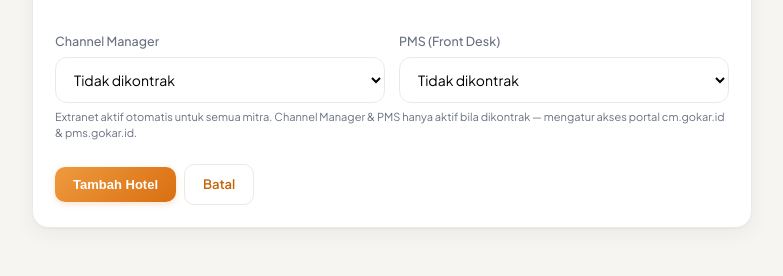
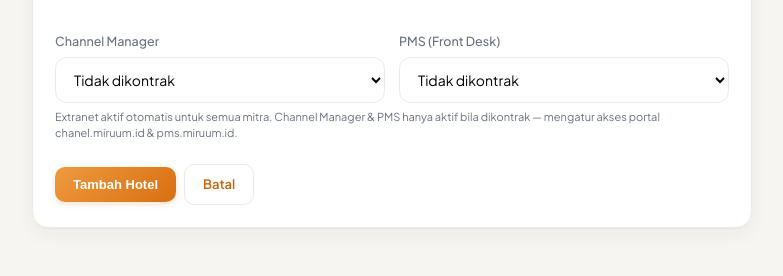
Before and after one commit to Jejenzmi/miruum, a Node project: template web/views/admin/hotel_form.ejs in a window 1280 px wide. Shown: the part 1252-1528 px from the top of the page, without its empty margins (252-1035 px from the left). Run offline with Node 20 templates, Linux system fonts and the light colour scheme; the template is opened without the code that fills it, so the values that code supplies are empty.

Commit message:
chore: full domain cutover gokar.id → miruum.id
- Replace all gokar.id references in code with miruum.id equivalents:
  nav cross-links (cm→chanel, pms, extranet), corporate messages,
  document footers (voucher/invoice/receipt), booking-engine base,
  app_update_url, PUBLIC_ORIGIN default.
- Compose defaults → api.miruum.id (storage/origin) + PUBLIC_APP_URL=miruum.id.
- Customer home now https://miruum.id (apex), storage+APK served on api.miruum.id.
- Old *.gokar.id Miruum sites decommissioned on the VPS (nginx disabled);
  other projects on gokar.id untouched. DB storage URLs rewritten to
  api.miruum.id. App already 100% miruum.id (no rebuild needed).

Co-Authored-By: Claude Opus 4.8 <noreply@anthropic.com>

```diff
--- a/backend/src/config.ts
+++ b/backend/src/config.ts
@@ -13,7 +13,7 @@ export const config = {
     secretKey: process.env.MINIO_SECRET_KEY || "miruum123",
     bucket: process.env.MINIO_BUCKET || "miruum",
   },
-  // Public base for stored objects, e.g. https://ota.gokar.id/storage (nginx → minio).
+  // Public base for stored objects, e.g. https://miruum.id/storage (nginx → minio).
   // Falls back to the direct minio endpoint for local dev.
   publicStorageUrl:
     process.env.PUBLIC_STORAGE_URL ||
--- a/backend/src/distribution.ts
+++ b/backend/src/distribution.ts
@@ -12,7 +12,7 @@ function dayUTC(d: Date): Date {
 }
 
 // Push host-to-host to every connected OTA. Pass `ownerId` to scope to one
-// partner hotel's inventory (the partner-facing Channel Manager at cm.gokar.id).
+// partner hotel's inventory (the partner-facing Channel Manager at chanel.miruum.id).
 export async function pushDistribution(prisma: PrismaClient, ownerId?: string): Promise<{ pushed: number; skipped: number }> {
   const maps = await prisma.roomChannelMap.findMany({
     where: {
--- a/backend/src/seed.ts
+++ b/backend/src/seed.ts
@@ -381,7 +381,7 @@ async function ensureRegions() {
   return n;
 }
 
-// Demo corporate & government booking accounts (corporate.gokar.id).
+// Demo corporate & government booking accounts (corporate.miruum.id).
 async function ensureCorporate() {
   const orgs = [
     { type: "CORPORATE" as const, name: "PT Nusantara Jaya", email: "billing@nusantarajaya.co.id", phone: "0215551234", address: "Jl. Sudirman No. 1, Jakarta", taxId: "01.234.567.8-901.000", creditLimit: 100000000, adminName: "Corporate Admin", adminEmail: "corp@nusantara.id", pass: "corp123" },
--- a/backend/src/server.ts
+++ b/backend/src/server.ts
@@ -65,7 +65,7 @@ const otpLimiter = rateLimit({
 });
 
 const PORT = config.port;
-const PUBLIC_ORIGIN = process.env.PUBLIC_ORIGIN || "https://ota.gokar.id";
+const PUBLIC_ORIGIN = process.env.PUBLIC_ORIGIN || "https://api.miruum.id";
 const rupiah = (n: number) => "Rp " + Math.round(n).toLocaleString("id-ID");
 
 const publicUser = (u: any) => ({
@@ -1707,7 +1707,7 @@ async function qrSvg(text: string): Promise<string> {
 const fmtDate = (d: Date) => d.toLocaleDateString("id-ID", { weekday: "long", day: "numeric", month: "long", year: "numeric" });
 const fmtShort = (d: Date) => d.toLocaleDateString("id-ID", { day: "2-digit", month: "short", year: "numeric" });
 
-// ─────────── Corporate & Government booking (corporate.gokar.id) ───────────
+// ─────────── Corporate & Government booking (corporate.miruum.id) ───────────
 async function corporateOf(req: AuthRequest) {
   const u = await prisma.user.findUnique({ where: { id: req.userId }, select: { name: true, email: true, phone: true, corporate: true } });
   if (!u?.corporate) return null;
@@ -1854,7 +1854,7 @@ app.get("/api/corporate-invoices/:id", async (req, res) => {
   <table class="items">${rows}</table>
   <div class="tot"><span>Total Tagihan</span><span>${rupiah(Number(inv.amount))}</span></div>
   ${inv.note ? `<div class="muted" style="font-size:12px;margin-top:10px">${inv.note}</div>` : ""}
-  <div class="foot">Mohon lakukan pembayaran sebelum jatuh tempo. Diterbitkan elektronik oleh Miruum, sah tanpa tanda tangan.<br>ota.gokar.id · support@miruum.id</div>
+  <div class="foot">Mohon lakukan pembayaran sebelum jatuh tempo. Diterbitkan elektronik oleh Miruum, sah tanpa tanda tangan.<br>miruum.id · support@miruum.id</div>
 </div></div>
 <div class="actions"><button class="pbtn" onclick="window.print()">Cetak / Simpan PDF</button></div>
 </body></html>`);
@@ -1899,7 +1899,7 @@ app.post("/api/admin/corporate-applications/:id/approve", requireRole("ADMIN"),
     data: { name: app.picName, email: app.email, passwordHash: await bcrypt.hash(tempPass, 10), role: "CORPORATE", corporateId: corp.id, phone: app.phone },
   });
   await prisma.corporateApplication.update({ where: { id: app.id }, data: { status: "APPROVED" } });
-  await dispatch(prisma, { title: "Akun Korporat Disetujui", body: `Akun korporat ${app.companyName} aktif. Login di corporate.gokar.id — email: ${app.email}, sandi: ${tempPass}`, type: "success", email: app.email });
+  await dispatch(prisma, { title: "Akun Korporat Disetujui", body: `Akun korporat ${app.companyName} aktif. Login di corporate.miruum.id — email: ${app.email}, sandi: ${tempPass}`, type: "success", email: app.email });
   res.json({ ok: true, credentials: { email: app.email, password: tempPass } });
 });
 
@@ -2007,7 +2007,7 @@ app.get("/api/vouchers/:code", async (req, res) => {
   <div class="row"><span class="k">Durasi</span><span class="v2">${b.nights} malam</span></div>
   <div class="row"><span class="k">Alamat</span><span class="v2">${b.hotel.address}</span></div>
   ${b.hotel.checkInInfo ? `<div class="sec">Informasi Check-in</div><div style="font-size:12.5px;color:#5a6069;line-height:1.6">${b.hotel.checkInInfo}</div>` : ""}
-  <div class="foot">E-voucher resmi Miruum — bukti pemesanan menginap. Tunjukkan saat check-in.<br>Butuh bantuan? Live Chat CS di aplikasi Miruum · ota.gokar.id</div>
+  <div class="foot">E-voucher resmi Miruum — bukti pemesanan menginap. Tunjukkan saat check-in.<br>Butuh bantuan? Live Chat CS di aplikasi Miruum · miruum.id</div>
 </div></div>
 <div class="actions"><button class="pbtn" onclick="window.print()">Cetak / Simpan PDF</button></div>
 </body></html>`);
@@ -2031,7 +2031,7 @@ app.get("/api/invoices/:code", async (req, res) => {
 <div class="bd">
   <div style="display:flex;justify-content:space-between;gap:20px;flex-wrap:wrap">
     <div><div class="sec" style="margin-top:0">Ditagihkan kepada</div><div style="font-weight:700">${b.bookerName}</div><div class="muted" style="color:#8a8f98;font-size:12px">${b.bookerEmail}<br>${b.bookerPhone}</div></div>
-    <div style="text-align:right"><div class="sec" style="margin-top:0">Penerbit</div><div style="font-weight:700">Miruum OTA</div><div class="muted" style="color:#8a8f98;font-size:12px">ota.gokar.id<br>support@miruum.id</div></div>
+    <div style="text-align:right"><div class="sec" style="margin-top:0">Penerbit</div><div style="font-weight:700">Miruum OTA</div><div class="muted" style="color:#8a8f98;font-size:12px">miruum.id<br>support@miruum.id</div></div>
   </div>
   <div class="sec">Rincian</div>
   <table class="items">
@@ -2044,7 +2044,7 @@ app.get("/api/invoices/:code", async (req, res) => {
   <div class="row"><span class="k">Status</span><span class="v2">${paid ? "Lunas" : "Menunggu pembayaran"}</span></div>
   ${b.paymentMethod ? `<div class="row"><span class="k">Metode</span><span class="v2">${b.paymentMethod}${b.bank ? " · " + b.bank : ""}</span></div>` : ""}
   ${b.paidAt ? `<div class="row"><span class="k">Dibayar pada</span><span class="v2">${fmtShort(b.paidAt)}</span></div>` : ""}
-  <div class="foot">Invoice ini diterbitkan secara elektronik oleh Miruum dan sah tanpa tanda tangan.<br>ota.gokar.id</div>
+  <div class="foot">Invoice ini diterbitkan secara elektronik oleh Miruum dan sah tanpa tanda tangan.<br>miruum.id</div>
 </div></div>
 <div class="actions"><a href="/api/vouchers/${b.code}" class="pbtn" style="background:#fff;color:#20262e;border:1px solid #d7dae1;margin-right:8px">Lihat E-Voucher</a><button class="pbtn" onclick="window.print()">Cetak / Simpan PDF</button></div>
 </body></html>`);
@@ -2103,7 +2103,7 @@ app.get("/api/hotels/receipt/:code", async (req, res) => {
   </table>
   ${payoutLine}
   <div class="tot"><span>Net untuk Hotel</span><span>${rupiah(f.hotelNet)}</span></div>
-  <div class="foot">Dokumen internal untuk pihak hotel. Nominal komisi mengikuti perjanjian kanal.<br>Miruum OTA · ota.gokar.id</div>
+  <div class="foot">Dokumen internal untuk pihak hotel. Nominal komisi mengikuti perjanjian kanal.<br>Miruum OTA · miruum.id</div>
 </div></div>
 <div class="actions"><button class="pbtn" onclick="window.print()">Cetak / Simpan PDF</button></div>
 </body></html>`);
@@ -2816,7 +2816,7 @@ app.get("/api/admin/channel-manager", requireRole("ADMIN"), async (_req, res) =>
     mapping: { mapped: roomsWithMap, otaChannels: otaCount },
     channels: { total: channels.length, ota: otaCount, direct: channels.filter((c) => c.type === "DIRECT").length, active: channels.filter((c) => c.connectorType !== "OFF").length },
     pms: { connected: false }, // two-way PMS sync — connect via connector config
-    bookingEngine: { base: process.env.PUBLIC_APP_URL || "https://ota.gokar.id" },
+    bookingEngine: { base: process.env.PUBLIC_APP_URL || "https://miruum.id" },
     channelStats,
   };
 
@@ -2950,7 +2950,7 @@ app.get("/api/app/config", async (_req, res) => {
     update: {
       latestVersion: s.app_latest_version || "",
       minVersion: s.app_min_version || "",
-      url: s.app_update_url || "https://ota.gokar.id/ota.apk",
+      url: s.app_update_url || "https://api.miruum.id/ota.apk",
       notes: s.app_update_notes || "",
     },
   });
@@ -3251,7 +3251,7 @@ async function ownsRoom(req: AuthRequest, roomId: string): Promise<boolean> {
   return !!r;
 }
 
-// ─────────── Partner Channel Manager (cm.gokar.id) ───────────
+// ─────────── Partner Channel Manager (chanel.miruum.id) ───────────
 // The hotel partner distributes its own inventory & rates host-to-host to every
 // OTA connected to Miruum's Channel Manager. Scoped to the partner's hotels.
 app.get("/api/partner/channel-manager", requireRole("PARTNER", "ADMIN"), async (req: AuthRequest, res) => {
@@ -3404,7 +3404,7 @@ app.post("/api/admin/claims/:id/reject", requireRole("ADMIN"), async (req, res)
   res.json({ ok: true });
 });
 
-// ─────────── PMS — Property Management System (pms.gokar.id) ───────────
+// ─────────── PMS — Property Management System (pms.miruum.id) ───────────
 // Front-office operations for the hotel: arrivals/departures/in-house, check-in
 // & check-out, and housekeeping. Integrated: reservations from OTAs (via Channel
 // Manager) & direct all land here; check-out frees inventory back to the channels.
--- a/web/views/admin/app_popup.ejs
+++ b/web/views/admin/app_popup.ejs
@@ -36,7 +36,7 @@
         <div><label style="margin-top:0">Versi Minimum (wajib)</label><input name="app_min_version" value="<%= s.app_min_version || '' %>" placeholder="1.1.0"></div>
       </div>
       <label>Link Unduh APK</label>
-      <input name="app_update_url" value="<%= s.app_update_url || '' %>" placeholder="https://ota.gokar.id/ota.apk">
+      <input name="app_update_url" value="<%= s.app_update_url || '' %>" placeholder="https://api.miruum.id/ota.apk">
       <label>Catatan Rilis (opsional)</label>
       <textarea name="app_update_notes" rows="3" placeholder="• Login Google&#10;• Mode terang default&#10;• Perbaikan keamanan"><%= s.app_update_notes || '' %></textarea>
       <div style="margin-top:16px"><button class="btn">Simpan Update</button></div>
--- a/web/views/admin/channel_manager.ejs
+++ b/web/views/admin/channel_manager.ejs
@@ -188,12 +188,12 @@
     <h2>Booking Engine</h2>
     <p class="muted" style="margin-top:-8px">Pasang tombol pesan langsung di situs resmi hotel — pemesanan tanpa komisi OTA, masuk ke Reservasi Miruum.</p>
     <label>Kode embed (salin ke situs hotel)</label>
-    <textarea id="beSnippet" rows="3" readonly spellcheck="false" style="font-family:monospace;font-size:11px"><a href="<%= ov.bookingEngine ? ov.bookingEngine.base : 'https://ota.gokar.id' %>" style="background:#E07C17;color:#fff;padding:12px 22px;border-radius:24px;font-weight:700;text-decoration:none;font-family:sans-serif">Pesan di Miruum</a></textarea>
+    <textarea id="beSnippet" rows="3" readonly spellcheck="false" style="font-family:monospace;font-size:11px"><a href="<%= ov.bookingEngine ? ov.bookingEngine.base : 'https://miruum.id' %>" style="background:#E07C17;color:#fff;padding:12px 22px;border-radius:24px;font-weight:700;text-decoration:none;font-family:sans-serif">Pesan di Miruum</a></textarea>
     <div style="margin-top:10px"><button type="button" class="btn sm" onclick="navigator.clipboard.writeText(document.getElementById('beSnippet').value);mToast&&mToast('success','Kode embed disalin')">Salin kode</button></div>
     <div style="border-top:1.5px solid var(--line);margin-top:14px;padding-top:12px">
       <label style="margin-top:0">Link langsung per hotel</label>
       <div style="display:flex;flex-direction:column;gap:6px;max-height:180px;overflow:auto">
-        <% hotels.forEach(function(h){ var link = (ov.bookingEngine?ov.bookingEngine.base:'https://ota.gokar.id') + '/?hotel=' + (h.slug||h.id); %>
+        <% hotels.forEach(function(h){ var link = (ov.bookingEngine?ov.bookingEngine.base:'https://miruum.id') + '/?hotel=' + (h.slug||h.id); %>
           <div style="display:flex;gap:8px;align-items:center;font-size:12px">
             <span style="flex:1;overflow:hidden;text-overflow:ellipsis;white-space:nowrap"><b><%= h.name %></b> <span class="muted"><%= link %></span></span>
             <button type="button" class="btn ghost sm" onclick="navigator.clipboard.writeText('<%= link %>');mToast&&mToast('success','Link disalin')">Salin</button>
--- a/web/views/admin/corporate.ejs
+++ b/web/views/admin/corporate.ejs
@@ -1,7 +1,7 @@
 <%- include('../partials/top', { title:'Korporat', heading:'Pengajuan Akun Korporat', section:'admin', active:'corporate', me }) %>
 
 <% if (creds) { %>
-  <div class="notice ok">Akun disetujui &amp; dibuat. Kredensial (relay ke PIC): <b><%= creds.email %></b> · sandi <b><%= creds.password %></b> — login di corporate.gokar.id.</div>
+  <div class="notice ok">Akun disetujui &amp; dibuat. Kredensial (relay ke PIC): <b><%= creds.email %></b> · sandi <b><%= creds.password %></b> — login di corporate.miruum.id.</div>
 <% } %>
 <% if (err) { %><div class="notice bad"><%= err %></div><% } %>
 
--- a/web/views/admin/hotel_form.ejs
+++ b/web/views/admin/hotel_form.ejs
@@ -61,7 +61,7 @@
         </select>
       </div>
     </div>
-    <p class="muted" style="font-size:11px;margin-top:6px">Extranet aktif otomatis untuk semua mitra. Channel Manager &amp; PMS hanya aktif bila dikontrak — mengatur akses portal cm.gokar.id &amp; pms.gokar.id.</p>
+    <p class="muted" style="font-size:11px;margin-top:6px">Extranet aktif otomatis untuk semua mitra. Channel Manager &amp; PMS hanya aktif bila dikontrak — mengatur akses portal chanel.miruum.id &amp; pms.miruum.id.</p>
 
     <div style="margin-top:22px" class="actions">
       <button class="btn"><%= hotel ? 'Simpan Perubahan' : 'Tambah Hotel' %></button>
--- a/web/views/partials/top.ejs
+++ b/web/views/partials/top.ejs
@@ -105,7 +105,7 @@
         <a href="/extranet/bookings" class="<%= active==='bookings'?'active':'' %>"><%- ni('bookings') %>Pesanan dari OTA</a>
         <a href="/extranet/payouts" class="<%= active==='payouts'?'active':'' %>"><%- ni('finance') %>Pencairan / Klaim</a>
         <div class="nav-label">Lainnya</div>
-        <a href="https://extranet.gokar.id/extranet" target="_blank" rel="noopener"><%- ni('hotel') %>Extranet Properti ↗</a>
+        <a href="https://extranet.miruum.id/extranet" target="_blank" rel="noopener"><%- ni('hotel') %>Extranet Properti ↗</a>
         <a href="/extranet/logout" class="logout" data-confirm="Yakin ingin keluar dari Channel Manager?" data-confirm-title="Keluar Akun" data-confirm-ok="Ya, keluar" data-confirm-kind="logout"><%- ni('logout') %>Keluar</a>
       <% } else if (pv === 'corporate') { %>
         <div class="nav-label">Korporat</div>
@@ -124,8 +124,8 @@
         <a href="/pms/reports" class="<%= active==='reports'?'active':'' %>"><%- ni('trend') %>Laporan Harian (D-Report)</a>
         <a href="/pms#housekeeping"><%- ni('hotel') %>Housekeeping</a>
         <div class="nav-label">Ekosistem</div>
-        <a href="https://cm.gokar.id/extranet/channel-manager" target="_blank" rel="noopener"><%- ni('channels') %>Channel Manager ↗</a>
-        <a href="https://extranet.gokar.id/extranet" target="_blank" rel="noopener"><%- ni('package') %>Extranet Properti ↗</a>
+        <a href="https://chanel.miruum.id/extranet/channel-manager" target="_blank" rel="noopener"><%- ni('channels') %>Channel Manager ↗</a>
+        <a href="https://extranet.miruum.id/extranet" target="_blank" rel="noopener"><%- ni('package') %>Extranet Properti ↗</a>
         <a href="/extranet/logout" class="logout" data-confirm="Yakin ingin keluar dari PMS?" data-confirm-title="Keluar Akun" data-confirm-ok="Ya, keluar" data-confirm-kind="logout"><%- ni('logout') %>Keluar</a>
       <% } else { %>
         <div class="nav-label">Properti</div>
@@ -145,8 +145,8 @@
         <a href="/extranet/campaigns" class="<%= active==='campaigns'?'active':'' %>"><%- ni('promos') %>Campaign Hotel</a>
         <a href="/extranet/programs" class="<%= active==='programs'?'active':'' %>"><%- ni('campaign') %>Program & Campaign</a>
         <div class="nav-label">Distribusi</div>
-        <a href="https://cm.gokar.id/extranet/channel-manager" target="_blank" rel="noopener"><%- ni('channels') %>Channel Manager <%= (locals.ent && locals.ent.channelManager) ? '↗' : '🔒' %></a>
-        <a href="https://pms.gokar.id/pms" target="_blank" rel="noopener"><%- ni('hotel') %>PMS Front Desk <%= (locals.ent && locals.ent.pms) ? '↗' : '🔒' %></a>
+        <a href="https://chanel.miruum.id/extranet/channel-manager" target="_blank" rel="noopener"><%- ni('channels') %>Channel Manager <%= (locals.ent && locals.ent.channelManager) ? '↗' : '🔒' %></a>
+        <a href="https://pms.miruum.id/pms" target="_blank" rel="noopener"><%- ni('hotel') %>PMS Front Desk <%= (locals.ent && locals.ent.pms) ? '↗' : '🔒' %></a>
         <a href="/extranet/logout" class="logout" data-confirm="Yakin ingin keluar dari Extranet?" data-confirm-title="Keluar Akun" data-confirm-ok="Ya, keluar" data-confirm-kind="logout"><%- ni('logout') %>Keluar</a>
       <% } %>
     </nav>
```
Also changed, not shown: deploy/docker-compose.yml (+4 -3 lines), web/src/server.js (+4 -4 lines).
